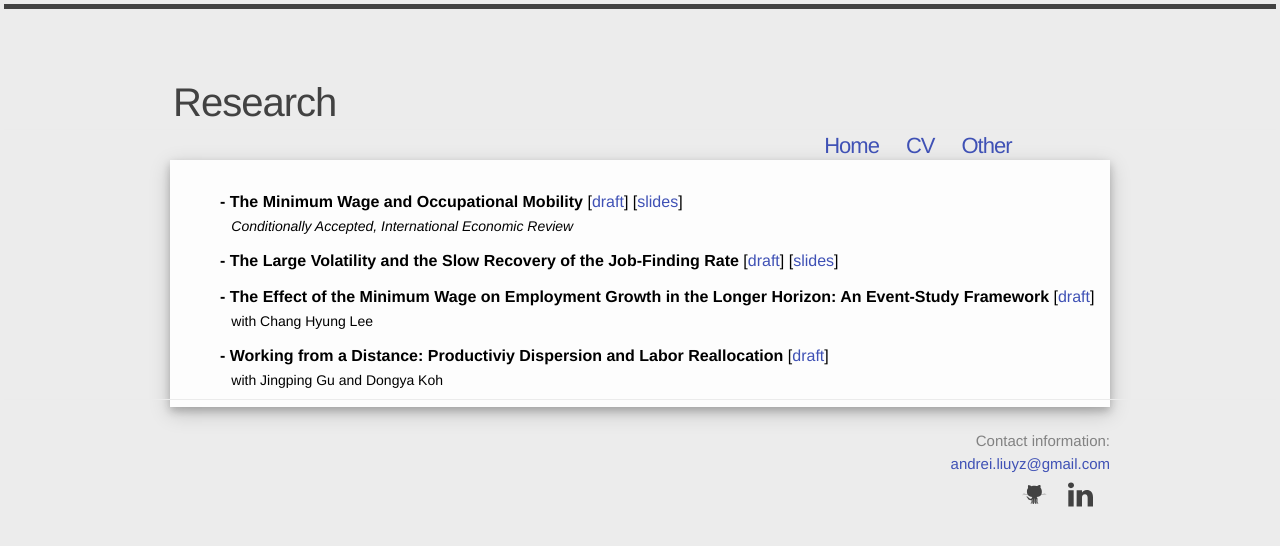
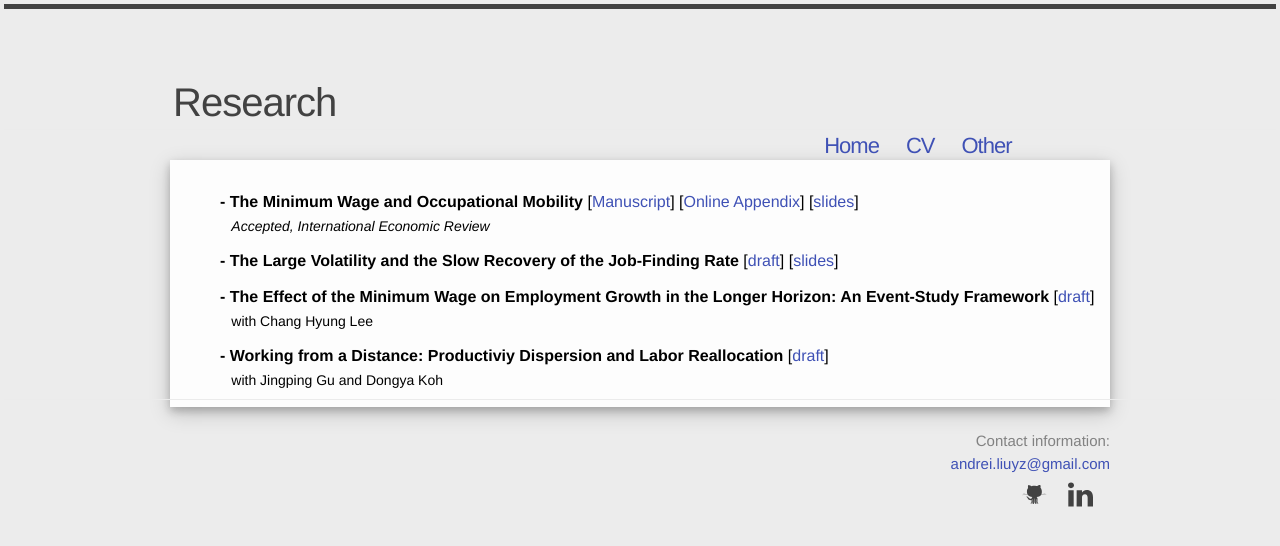
Before and after one commit to Andrew-YizhouLiu/Andrew-YizhouLiu.github.io, a Jekyll site: the page built from research.html, in a window 1280 px wide. Shown: the top 546 px of the page. Built offline with Jekyll 4.4.1, drawn with Linux system fonts in a browser that asks for light colours; comment, search, counter and statistics services are not loaded; some of the changed lines change nothing that is shown.

Commit message:
Oct 2021

```diff
--- a/research.html
+++ b/research.html
@@ -39,10 +39,12 @@ title: Andrew Yizhou Liu
 
         <p style="margin-bottom: 0.7cm;font-size:16px;color:black"><b> - The Minimum
           Wage and Occupational Mobility </b>
-          [<a href="files/The Minimum wage and occupational mobility_latest_version.pdf"
-          target="_blank">draft</a>]
+          [<a href="files/The Minimum wage and occupational mobility_IER_manuscript.pdf"
+          target="_blank">Manuscript</a>]
+          [<a href="files/The Minimum wage and occupational mobility_IER_online appendix.pdf"
+          target="_blank">Online Appendix</a>]
           [<a href="files/occupation mobility_job_talk_latest_version.pdf" target="_blank">slides</a>]
-        <br/> <span style="font-size:14px;margin-left:0.3cm;font-style:italic;"> Conditionally Accepted, International Economic Review <span> </p>
+        <br/> <span style="font-size:14px;margin-left:0.3cm;font-style:italic;"> Accepted, International Economic Review <span> </p>
         <p style="margin-bottom: -0.4cm;">   </p>
 
         <p style="margin-bottom: 0.7cm;font-size:16px;color:black"><b> - The Large Volatility and the Slow Recovery of the Job-Finding Rate </b>
@@ -105,10 +107,12 @@ title: Andrew Yizhou Liu
 
       <p style="margin-bottom: 0.7cm;font-size:14px;color:black"><b> - The Minimum
         Wage and Occupational Mobility </b>
-        [<a href="files/The Minimum wage and occupational mobility_latest_version.pdf"
-        target="_blank">draft</a>]
+        [<a href="files/The Minimum wage and occupational mobility_IER_manuscript.pdf"
+        target="_blank">Manuscript</a>]
+        [<a href="files/The Minimum wage and occupational mobility_IER_online appendix.pdf"
+        target="_blank">Online Appendix</a>]
         [<a href="files/occupation mobility_job_talk_latest_version.pdf" target="_blank">slides</a>]
-      <br/> <span style="font-size:12px;margin-left:0.3cm;font-style:italic;"> R&R International Economic Review <span> </p>
+      <br/> <span style="font-size:12px;margin-left:0.3cm;font-style:italic;"> Accepted International Economic Review <span> </p>
       <p style="margin-bottom: -0.4cm;">   </p>
 
       <p style="margin-bottom: 0.7cm;font-size:14px;color:black"><b> - Optimal Student Loan Design with Labor
```
Also changed, not shown: 5 other files.
